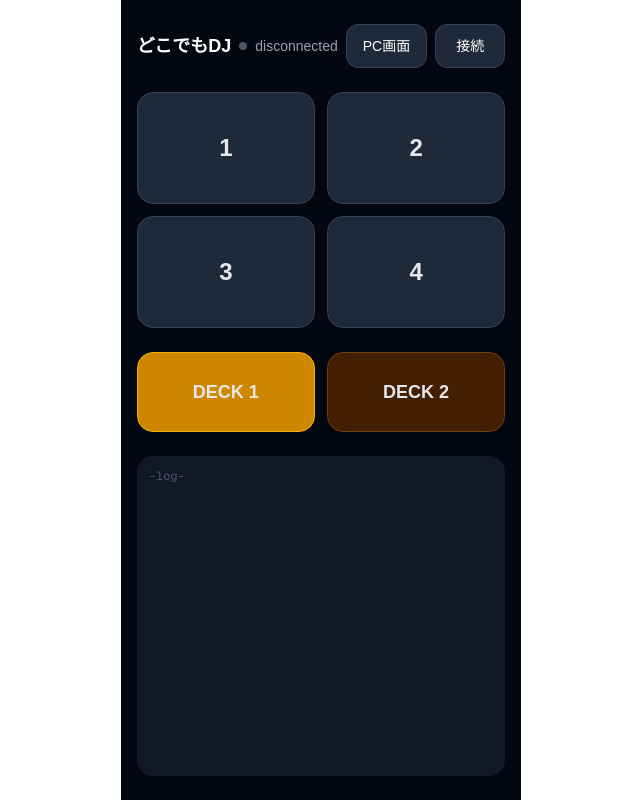
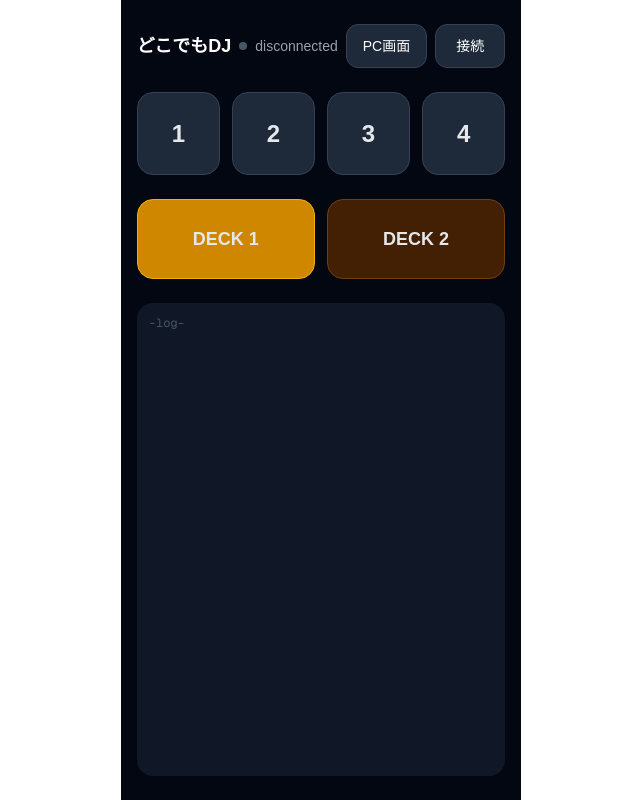
Before and after one commit to andooo26/dokodemo-dj, a Next.js app: page / in a window 1280 px wide. Shown: the whole page, without its empty margins (319-959 px from the left). Built offline with nearby package versions, Linux system fonts and the light colour scheme.

Commit message:
PADの配置を横一列に

```diff
--- a/src/app/output/page.tsx
+++ b/src/app/output/page.tsx
@@ -172,11 +172,11 @@ export default function OutputPage() {
             {/* DECK 1 — left */}
             <div className="flex flex-col gap-2 flex-1">
               <span className="text-xs text-gray-500 uppercase tracking-widest text-center">Deck 1</span>
-              <div className="grid grid-cols-2 gap-3 flex-1">
+              <div className="grid grid-cols-4 gap-3">
                 {PAD_NOTES.map((note, i) => (
                   <div
                     key={note}
-                    className={`rounded-2xl flex items-center justify-center text-3xl font-bold
+                    className={`rounded-2xl aspect-square flex items-center justify-center text-3xl font-bold
                                 border-2 transition-all duration-75
                                 ${activePadsDeck1.has(note)
                                   ? 'bg-white text-gray-950 border-white scale-95'
@@ -191,11 +191,11 @@ export default function OutputPage() {
             {/* DECK 2 — right */}
             <div className="flex flex-col gap-2 flex-1">
               <span className="text-xs text-gray-500 uppercase tracking-widest text-center">Deck 2</span>
-              <div className="grid grid-cols-2 gap-3 flex-1">
+              <div className="grid grid-cols-4 gap-3">
                 {PAD_NOTES.map((note, i) => (
                   <div
                     key={note}
-                    className={`rounded-2xl flex items-center justify-center text-3xl font-bold
+                    className={`rounded-2xl aspect-square flex items-center justify-center text-3xl font-bold
                                 border-2 transition-all duration-75
                                 ${activePadsDeck2.has(note)
                                   ? 'bg-white text-gray-950 border-white scale-95'
--- a/src/app/page.tsx
+++ b/src/app/page.tsx
@@ -81,7 +81,7 @@ function Pad({ note, label, onNoteOn, onNoteOff }: {
   const [pressed, setPressed] = useState(false)
   return (
     <button
-      className={`rounded-2xl h-28 text-gray-200 font-semibold text-2xl select-none touch-none
+      className={`rounded-2xl aspect-square text-gray-200 font-semibold text-2xl select-none touch-none
                   transition-all duration-75 border border-gray-700
                   ${pressed ? 'bg-gray-400 scale-95' : 'bg-gray-800'}`}
       onPointerDown={(e) => {
@@ -164,7 +164,7 @@ export default function Controller() {
       </div>
 
       {/* Pads */}
-      <div className="grid grid-cols-2 gap-3">
+      <div className="grid grid-cols-4 gap-3">
         {PADS.map(({ note, label }) => (
           <Pad
             key={note}
```
